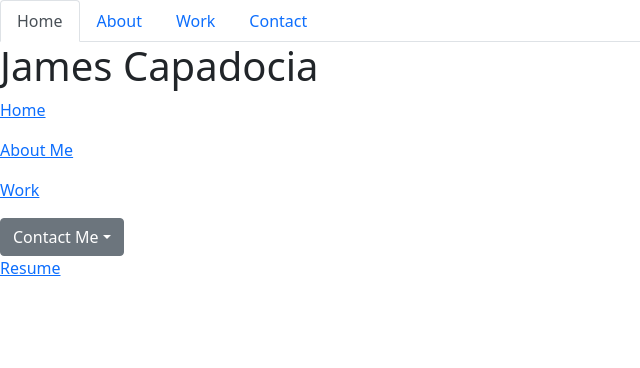
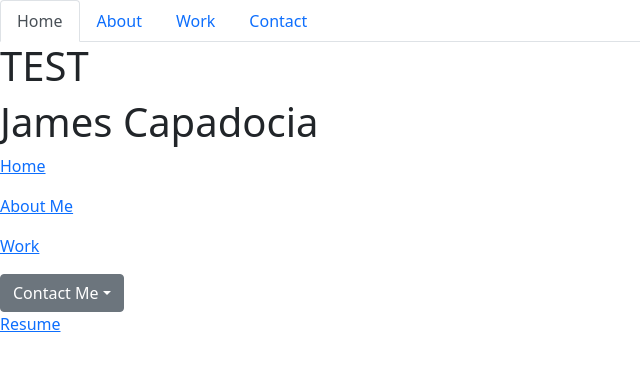
Before and after one commit to jcapadocia3/Personal-Portfolio-V3, a React (Create React App) app: page / in a window 1280 px wide. Shown: the top 368 px of the page, without its empty margins (0-640 px from the left). Built offline with nearby package versions, Linux system fonts and the light colour scheme.

Commit message:
Footer component now renders permanenlty/indefinitely on website.

```diff
--- a/src/components/Footer.js
+++ b/src/components/Footer.js
@@ -0,0 +1,9 @@
+import React from 'react';
+
+export default function Footer() {
+  return (
+    <div>
+      <h1>TEST</h1>
+    </div>
+  );
+}
--- a/src/components/Portfolio.js
+++ b/src/components/Portfolio.js
@@ -27,6 +27,7 @@
   return (
     <div>
       <Nav currentPage={currentPage} handlePageChange={handlePageChange} />
+      <Footer currentPage={currentPage} handlePageChange={handlePageChange} />
       {renderPage()}
     </div>
   );
```
